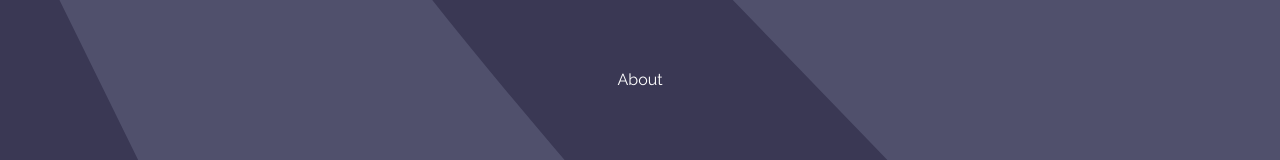
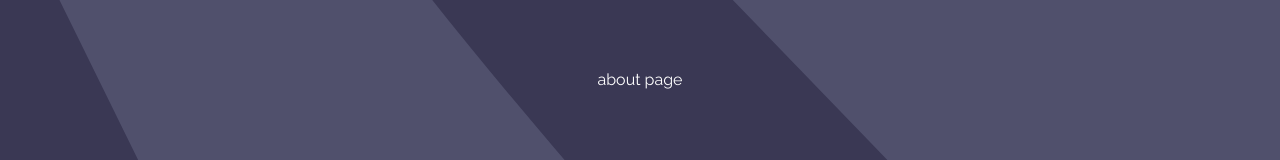
Before and after one commit to Techoplite/portfolio, a React (Create React App) app: page / in a window 1280 px wide. Shown: the part 1121-1281 px from the top of the page. Built offline with nearby package versions, Linux system fonts and the light colour scheme.

Commit message:
Add hide navbar when navlink clicked

```diff
--- a/src/App.js
+++ b/src/App.js
@@ -1,29 +1,40 @@
-import React, { useState } from 'react';
+import React, { useState, useEffect } from 'react';
 import './sass/main.scss';
 import Home from './components/Home'
 import Navbar from './components/Navbar';
+import About from './components/About';
 
 
 function App() {
 
+  // States
+  const [filter, setFilter] = useState("no-filter")
   const [navLinks, setNavLinks] = useState("hidden");
   const [hamburger, setHamburger] = useState("closed");
+
+  // Handlers
   const handleOnClick = () => {
     navLinks === "hidden" ? setNavLinks("visible") : setNavLinks("hidden")
     hamburger === "closed" ? setHamburger("open") : setHamburger("closed")
   }
 
+  useEffect(() => {
+    hamburger === "open" ? setFilter("blurred") : setFilter("no-filter")
+  }, [setFilter, hamburger]);
+
+
+
   return (
     <div className="App">
       <Navbar
-        navLinks={navLinks} setNavLinks={setNavLinks}
-        hamburger={hamburger} setHamburger={setHamburger}
+        setNavLinks={setNavLinks} setHamburger={setHamburger}
+        navLinks={navLinks}
+        hamburger={hamburger}
+        filter={filter}
         handleOnClick={handleOnClick}
       />
-      <Home
-        hamburger={hamburger}
-      />
-      <section id="about">About</section>
+      <Home filter={filter} />
+      <About filter={filter} />
       <section>Projects</section>
     </div>
   );
--- /dev/null
+++ b/src/components/About.js
@@ -0,0 +1,13 @@
+import React from 'react'
+
+const About = (props) => {
+    return (
+        <section id="about" className={`${props.filter}`}>
+            <div className="flex-column">
+                about page
+            </div>
+        </section>
+    );
+}
+
+export default About;
--- a/src/components/Home.js
+++ b/src/components/Home.js
@@ -1,22 +1,12 @@
-import React, { useState, useEffect } from 'react'
+import React from 'react'
 import { FontAwesomeIcon } from '@fortawesome/react-fontawesome'
 import { faAngleDoubleDown } from '@fortawesome/free-solid-svg-icons'
 import { Link } from 'react-scroll'
 
 const Home = (props) => {
 
-    const [homeFilter, setHomeFilter] = useState("no-filter")
-
-    useEffect(() => {
-        props.hamburger === "open" ? setHomeFilter("blurred") : setHomeFilter("no-filter")
-    }, [setHomeFilter, props.hamburger]);
-
-
-
-
-
     return (
-        <section id="home" className={`${homeFilter}`}>
+        <section id="home" className={`${props.filter}`}>
             <div className="flex-column">
                 <div className="flex-column home-text">
                     <div className="flex-row" id="greeting">
--- a/src/components/Navbar.js
+++ b/src/components/Navbar.js
@@ -3,6 +3,9 @@ import { Link } from 'react-scroll'
 
 const Navbar = (props) => {
 
+    const onClickHandler = () => {
+        return props.hamburger === "open" ? (props.setNavLinks("hidden"), props.setHamburger("closed")) : (props.setNavLinks("visible"), props.setHamburger("open"))
+    }
 
     return (
         <div className="navbar">
@@ -18,13 +21,13 @@ const Navbar = (props) => {
                     to="home"
                     smooth="true"
                     duration={500} >
-                    <div className="link">HOME</div>
+                    <div className="link" onClick={onClickHandler}>HOME</div>
                 </Link>
                 <Link
                     to="about"
                     smooth="true"
                     duration={500}>
-                    <div className="link">ABOUT</div>
+                    <div className="link" onClick={onClickHandler}>ABOUT</div>
                 </Link>
                 <Link
                     to="portfolio"
```
